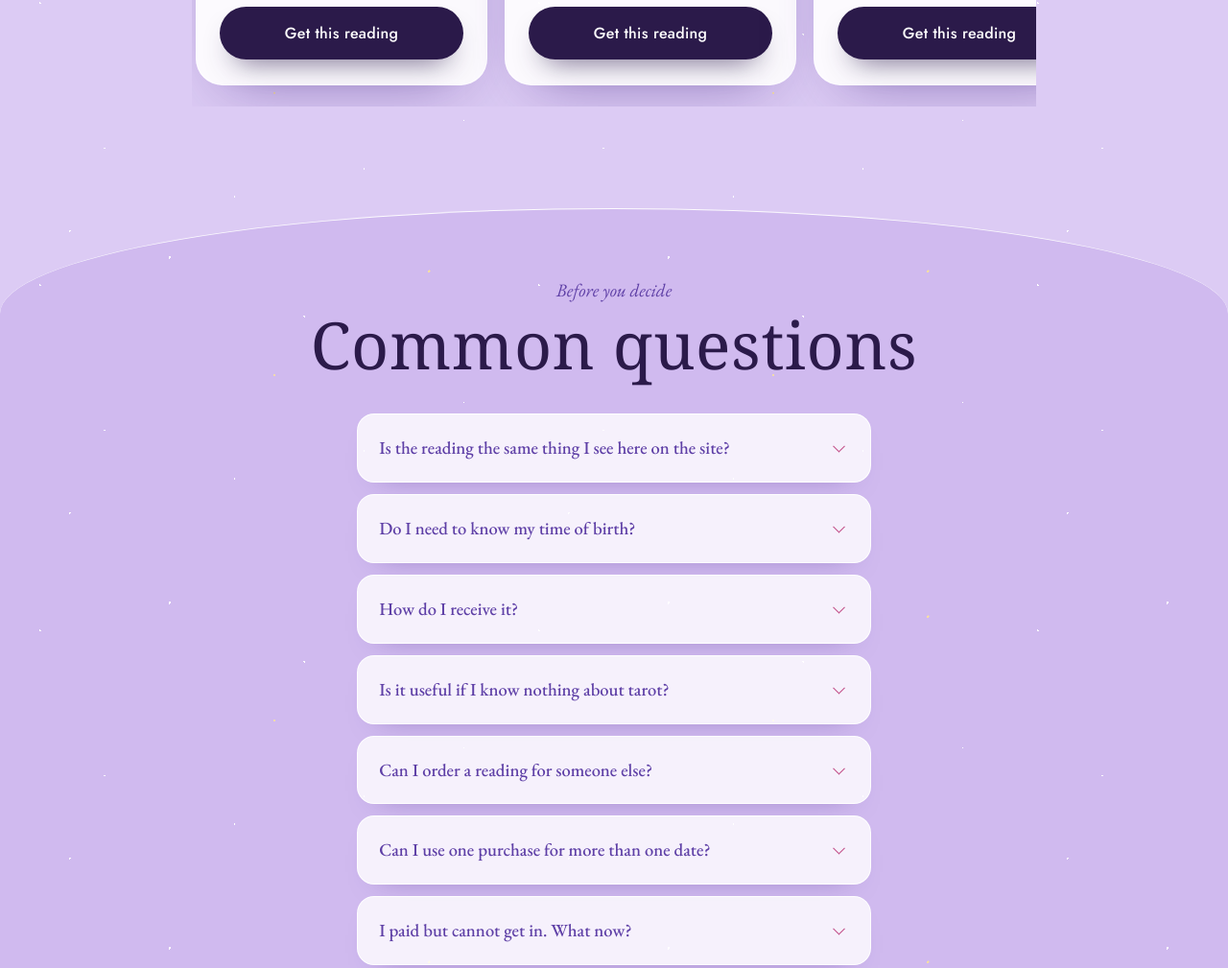
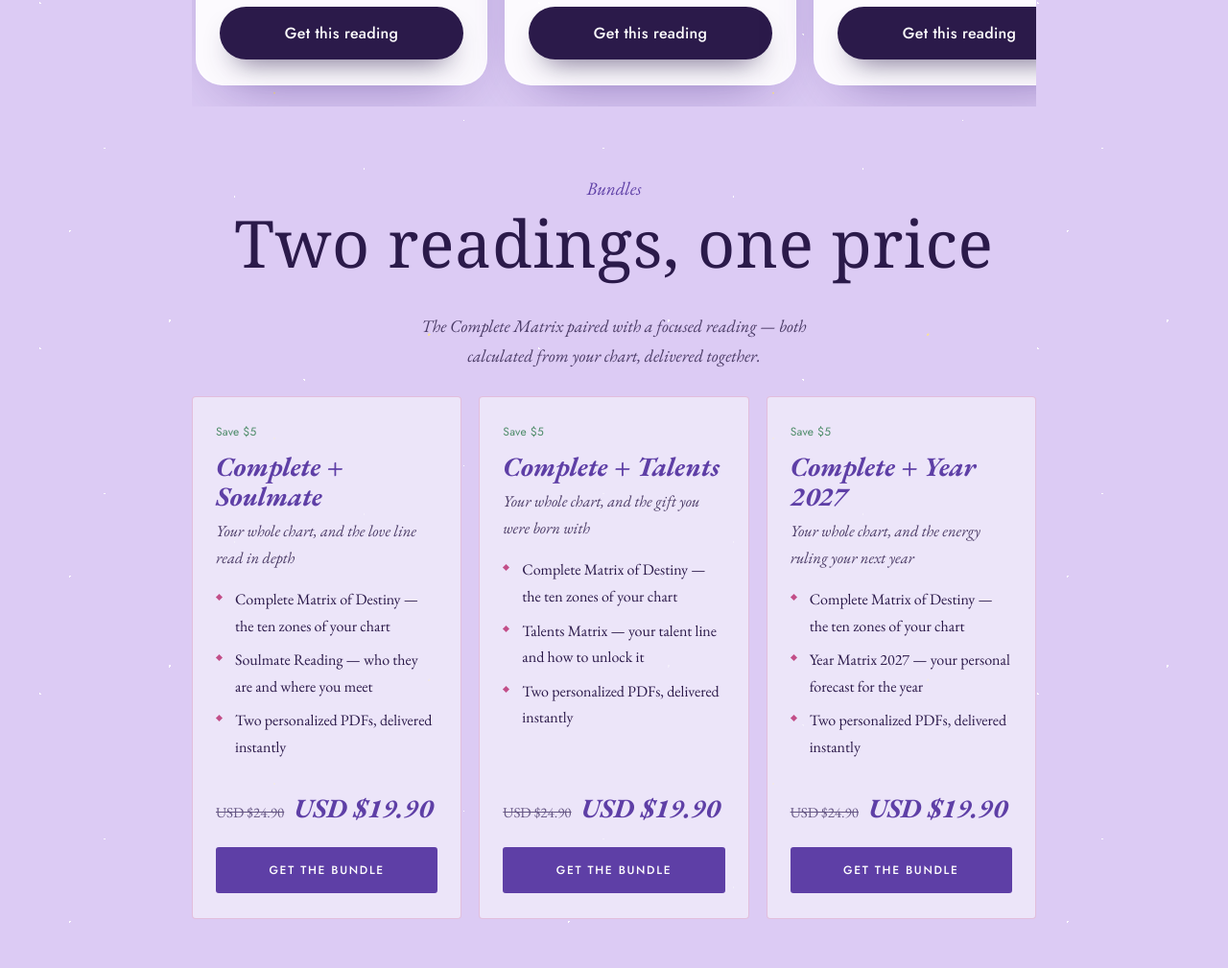
Before and after one commit to matrixdodestino/amora-matrix, a plain HTML site: page index.html in a window 1280 px wide. Shown: the part 7792-8801 px from the top of the page at 96% size. Drawn offline with nearby package versions, Linux system fonts and the light colour scheme; a web font is replaced by a local one.

Commit message:
Show the Complete Matrix bundles
Co-Authored-By: Claude Opus 5.5 <noreply@anthropic.com>
Claude-Session: https://claude.ai/code/session_018VFS8Dn8DzC2T2usP7hy5h

```diff
--- a/index.html
+++ b/index.html
@@ -1264,7 +1264,7 @@ const COMBOS=[
   url:'https://pay.hotmart.com/H108587016G'}
 ];
 /* >>> true once the three bundle products are published on Hotmart <<< */
-const COMBOS_ATIVOS=false;
+const COMBOS_ATIVOS=true;
 (function(){
   const g=document.getElementById('comboGrid'); if(!g) return;
   if(COMBOS_ATIVOS) document.getElementById('combos').hidden=false;
```
